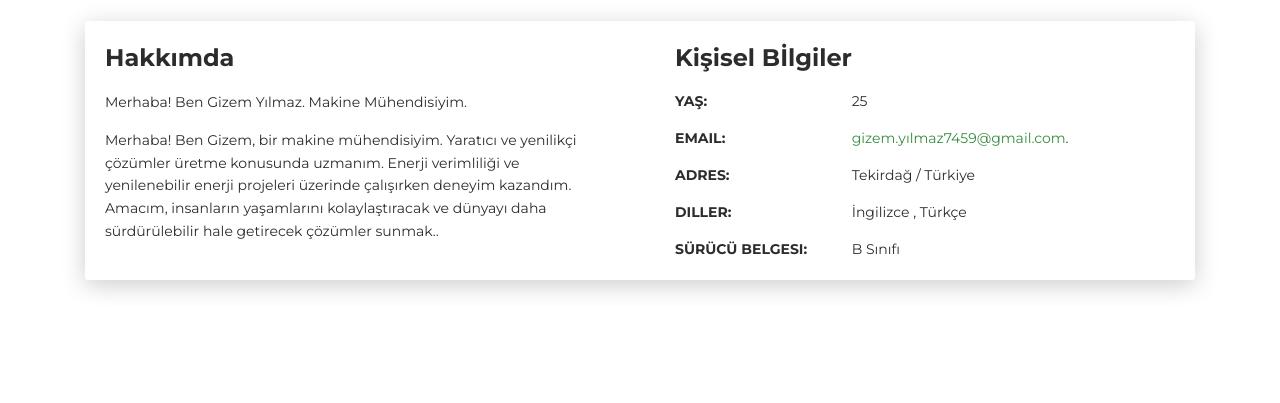
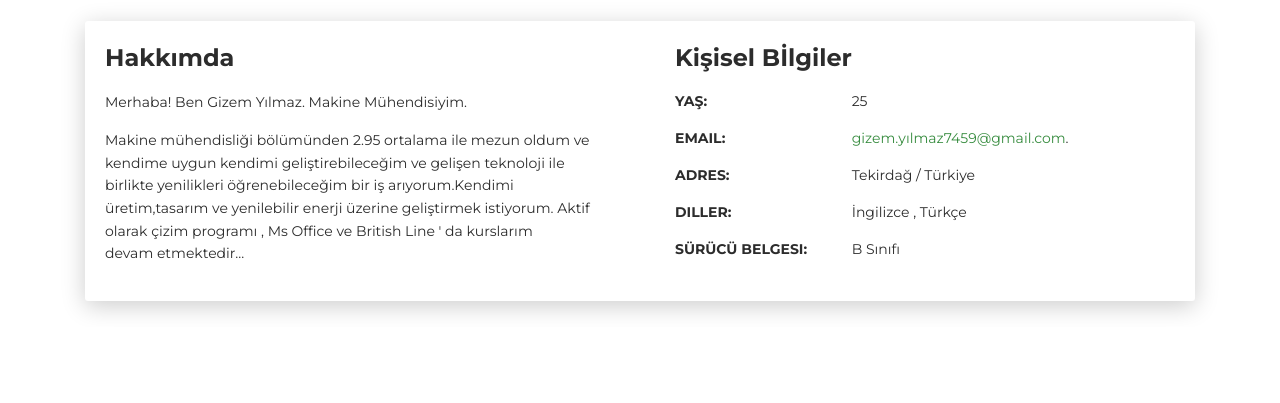
Before and after one commit to caneregehan/gizemylmzcv, a plain HTML site: page index.html in a window 1280 px wide. Shown: the part 599-1002 px from the top of the page. Drawn offline with Linux system fonts and the light colour scheme; files whose address does not match are found by name.

Commit message:
Update index.html

```diff
--- a/index.html
+++ b/index.html
@@ -72,7 +72,7 @@
           <div class="card-body">
             <div class="h4 mt-0 title">Hakkımda</div>
             <p>Merhaba! Ben Gizem Yılmaz. Makine Mühendisiyim.</p>
-            <p>Merhaba! Ben Gizem, bir makine mühendisiyim. Yaratıcı ve yenilikçi çözümler üretme konusunda uzmanım. Enerji verimliliği ve yenilenebilir enerji projeleri üzerinde çalışırken deneyim kazandım. Amacım, insanların yaşamlarını kolaylaştıracak ve dünyayı daha sürdürülebilir hale getirecek çözümler sunmak.. </p>
+            <p>Makine mühendisliği bölümünden 2.95 ortalama ile mezun oldum ve kendime uygun kendimi geliştirebileceğim ve gelişen teknoloji ile birlikte yenilikleri öğrenebileceğim bir iş arıyorum.Kendimi üretim,tasarım ve yenilebilir enerji üzerine geliştirmek istiyorum. Aktif olarak çizim programı , Ms Office ve British Line ' da kurslarım devam etmektedir... </p>
           </div>
         </div>
         <div class="col-lg-6 col-md-12">
```
